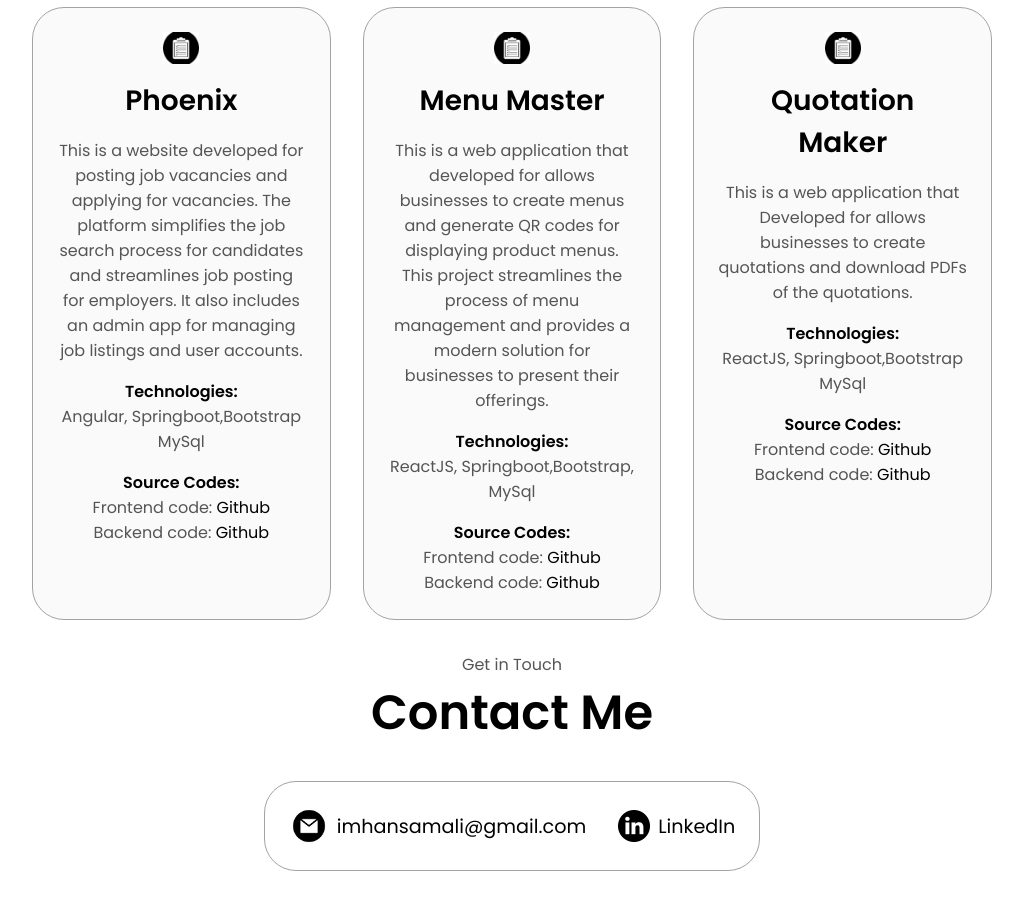
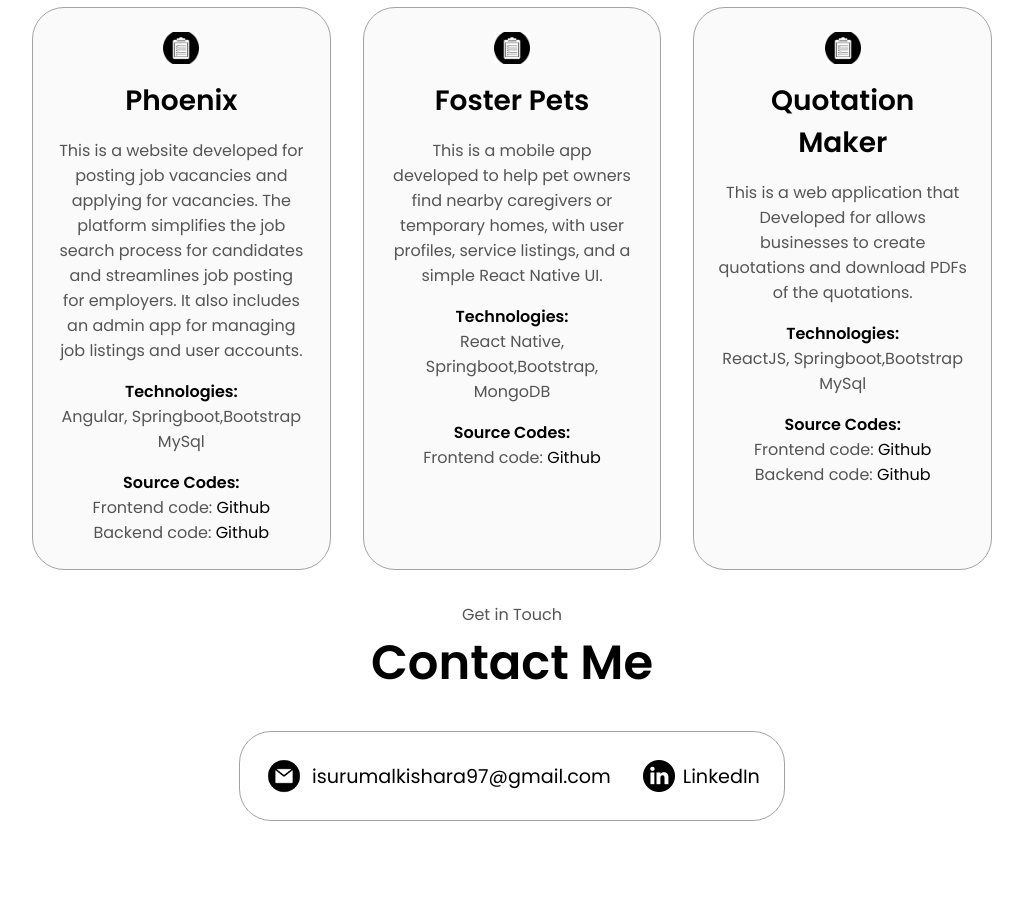
Before and after one commit to Malkishara/IMH, a plain HTML site: page index.html in a window 1280 px wide. Shown: the part 2880-3786 px from the top of the page, without its empty margins (128-1151 px from the left). Drawn offline with Linux system fonts and the light colour scheme.

Commit message:
update email address

```diff
--- a/index.html
+++ b/index.html
@@ -313,14 +313,15 @@ Welcome to my portfolio! As a Software Engineering graduate with a passion for f
                     class="icon"
                   />
                 </div>
-                <h2 class="experience-sub-title project-title">Menu Master</h2>
+                <h2 class="experience-sub-title project-title">Foster Pets</h2>
                 <div class="project-description">
-                  <p>This is a web application that developed  for allows businesses to create menus and generate QR codes for displaying product menus. This project streamlines the process of menu management and provides a modern solution for businesses to present their offerings.</p>
+                  <p>This is a mobile app developed to help pet owners find nearby
+caregivers or temporary homes, with user profiles, service
+listings, and a simple React Native UI.</p>
                   <h4 class="title1">Technologies:</h4>
-                  <p>ReactJS, Springboot,Bootstrap, MySql</p>
+                  <p>React Native, Springboot,Bootstrap, MongoDB</p>
                   <h4 class="title1">Source Codes:</h4>
-                  <p>Frontend code: <a href="https://github.com/Malkishara/MenuMaster-Frontend">Github</a></p>
-                  <p>Backend code: <a href="https://github.com/Malkishara/MenuMaster-Backend">Github</a></p>
+                  <p>Frontend code: <a href="https://github.com/Sachin-Tharaka/FosterPet">Github</a></p>
                 </div>
               </div>
               <div class="details-container color-container">
@@ -358,7 +359,7 @@ Welcome to my portfolio! As a Software Engineering graduate with a passion for f
             alt="Email icon"
             class="icon contact-icon email-icon"
           />
-          <p><a href="mailto:isurumalkishara97@gmail.com">imhansamali@gmail.com</a></p>
+          <p><a href="mailto:isurumalkishara97@gmail.com">isurumalkishara97@gmail.com</a></p>
         </div>
         <div class="contact-info-container">
           <img
```
